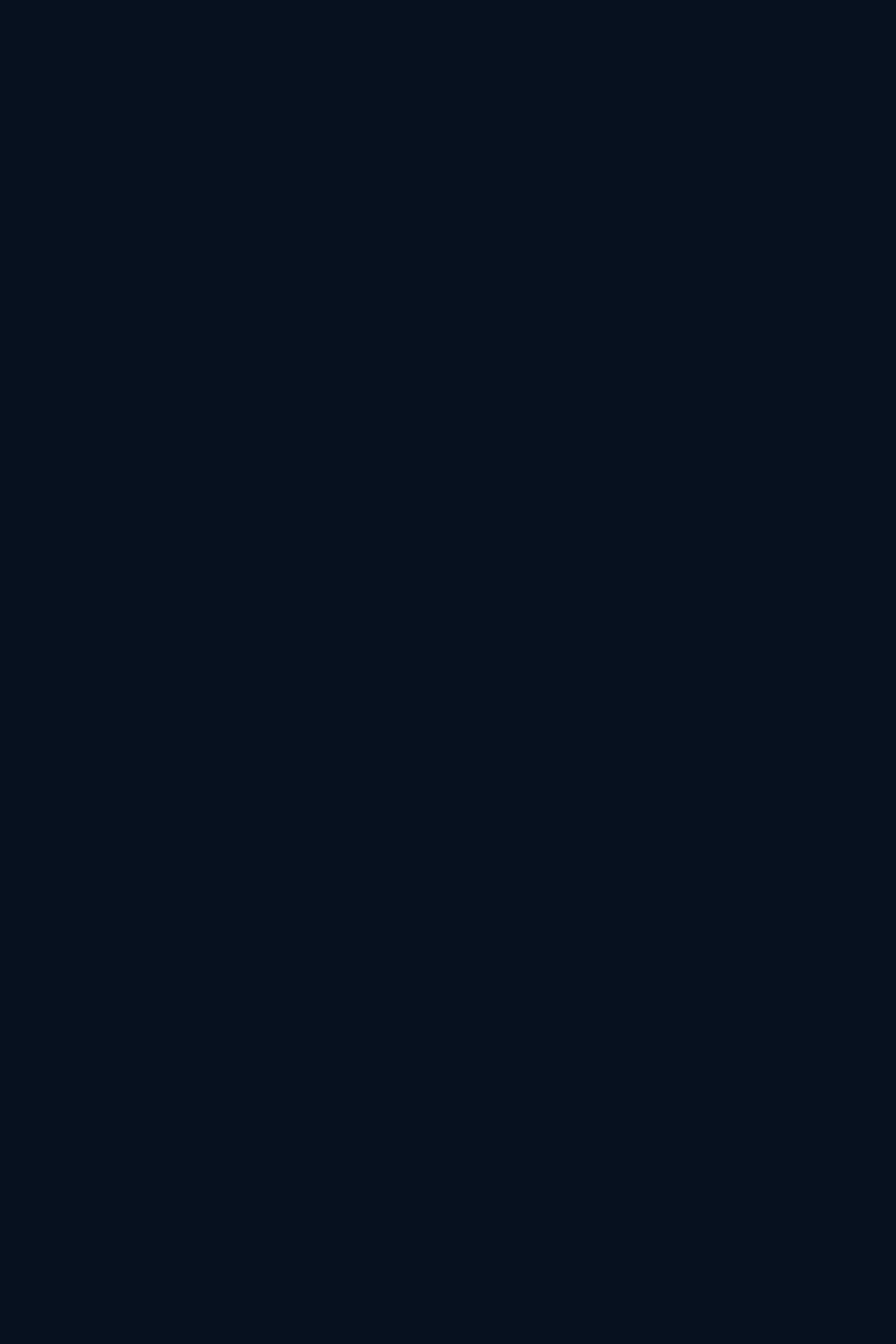
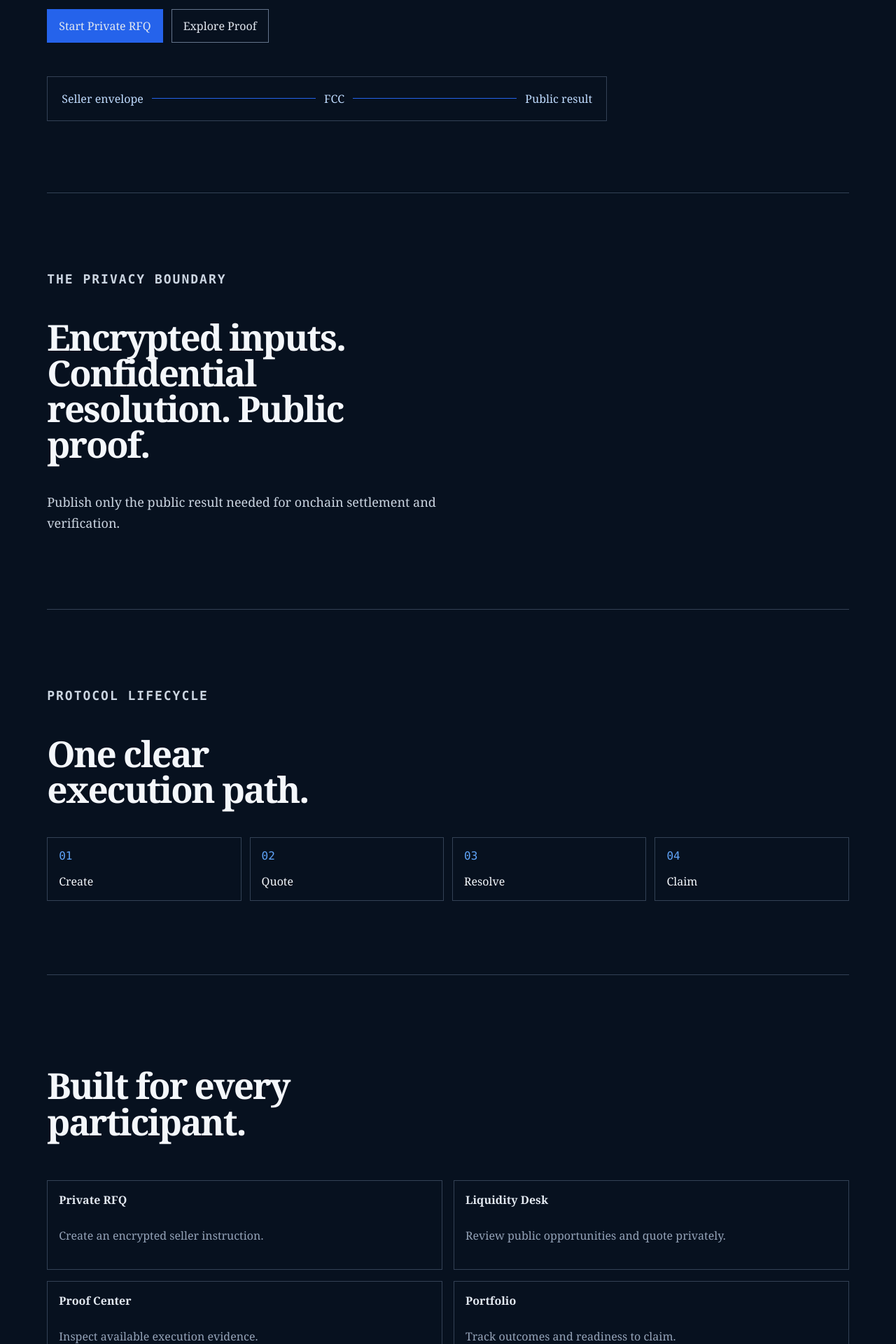
Before and after one commit to kuchikamizake05/HushFlow, a Next.js app in the folder apps/web/: page / in a window 1280 px wide. Shown: the part 800-2720 px from the top of the page at 70% size. Before the commit the page ends 800 px from the top, so only its background shows below. Built offline with nearby package versions, Linux system fonts and the light colour scheme.

Commit message:
feat: build M4B judge-first landing

```diff
--- a/apps/web/app/globals.css
+++ b/apps/web/app/globals.css
@@ -69,3 +69,120 @@ a {
   color: #94a3b8;
   font-size: 0.875rem;
 }
+
+main {
+  margin: 0 auto;
+  max-width: 78rem;
+  padding: clamp(2rem, 6vw, 6rem) clamp(1rem, 4vw, 4rem);
+}
+.hero {
+  min-height: 54vh;
+  padding-block: clamp(2rem, 8vw, 7rem);
+}
+.eyebrow {
+  color: #60a5fa;
+  font-family: ui-monospace, SFMono-Regular, Menlo, monospace;
+  font-size: 0.75rem;
+  font-weight: 700;
+  letter-spacing: 0.11em;
+}
+h1,
+h2 {
+  letter-spacing: -0.04em;
+  max-width: 15ch;
+}
+h1 {
+  font-size: clamp(3rem, 8vw, 7rem);
+  line-height: 0.94;
+  margin-block: 0.75rem 1.5rem;
+}
+h2 {
+  font-size: clamp(2rem, 4vw, 3.5rem);
+  line-height: 1;
+}
+.hero > p:not(.eyebrow),
+.landing-section > p {
+  color: #cbd5e1;
+  font-size: 1.125rem;
+  line-height: 1.65;
+  max-width: 58ch;
+}
+.cta-row {
+  display: flex;
+  flex-wrap: wrap;
+  gap: 0.75rem;
+  margin-top: 2rem;
+}
+.button {
+  border: 1px solid #64748b;
+  color: #e2e8f0;
+  padding: 0.75rem 1rem;
+  text-decoration: none;
+}
+.button--primary {
+  background: #2563eb;
+  border-color: #2563eb;
+}
+.convergence {
+  align-items: center;
+  border: 1px solid #334155;
+  color: #bfdbfe;
+  display: flex;
+  gap: 0.75rem;
+  justify-content: space-between;
+  margin-top: 3rem;
+  max-width: 50rem;
+  padding: 1.25rem;
+}
+.convergence i {
+  background: #2563eb;
+  flex: 1;
+  height: 1px;
+}
+.landing-section {
+  border-top: 1px solid #334155;
+  padding-block: clamp(3rem, 7vw, 6rem);
+}
+.lifecycle {
+  display: grid;
+  gap: 0.75rem;
+  grid-template-columns: repeat(4, minmax(0, 1fr));
+  list-style: none;
+  padding: 0;
+}
+.lifecycle li {
+  border: 1px solid #334155;
+  display: grid;
+  gap: 1rem;
+  padding: 1rem;
+}
+.lifecycle span {
+  color: #60a5fa;
+  font-family: ui-monospace, SFMono-Regular, Menlo, monospace;
+}
+.route-grid {
+  display: grid;
+  gap: 1rem;
+  grid-template-columns: repeat(2, minmax(0, 1fr));
+}
+.route-grid h2 {
+  grid-column: 1 / -1;
+}
+.route-grid a {
+  border: 1px solid #334155;
+  color: #e2e8f0;
+  display: grid;
+  gap: 0.5rem;
+  min-height: 8rem;
+  padding: 1rem;
+  text-decoration: none;
+}
+.route-grid span {
+  color: #94a3b8;
+}
+@media (max-width: 600px) {
+  .lifecycle,
+  .route-grid {
+    grid-template-columns: 1fr;
+  }
+}
--- a/apps/web/app/page.tsx
+++ b/apps/web/app/page.tsx
@@ -1,7 +1,5 @@
+import { LandingPage } from "../src/marketing/landing";
+
 export default function HomePage() {
-  return (
-    <main>
-      <h1>HushFlow</h1>
-    </main>
-  );
+  return <LandingPage />;
 }
--- /dev/null
+++ b/apps/web/src/marketing/encrypted-quote-convergence.tsx
@@ -0,0 +1,11 @@
+export function EncryptedQuoteConvergence() {
+  return (
+    <div aria-hidden="true" className="convergence">
+      <span>Seller envelope</span>
+      <i />
+      <span>FCC</span>
+      <i />
+      <span>Public result</span>
+    </div>
+  );
+}
--- /dev/null
+++ b/apps/web/src/marketing/landing-content.ts
@@ -0,0 +1,12 @@
+export const landingCtas = [
+  { label: "Start Private RFQ", href: "/trade" },
+  { label: "Explore Proof", href: "/proof" },
+] as const;
+
+export const landingCopy = [
+  "Private FXRP execution. Verifiable settlement.",
+  "Keep seller and provider inputs encrypted through confidential computation.",
+  "Publish only the public result needed for onchain settlement and verification.",
+] as const;
+
+export const lifecycleSteps = ["Create", "Quote", "Resolve", "Claim"] as const;
--- /dev/null
+++ b/apps/web/src/marketing/landing.tsx
@@ -0,0 +1,71 @@
+import Link from "next/link";
+
+import { EncryptedQuoteConvergence } from "./encrypted-quote-convergence";
+import { landingCopy, landingCtas, lifecycleSteps } from "./landing-content";
+
+export function LandingPage() {
+  return (
+    <>
+      <section aria-labelledby="hero-title" className="hero">
+        <p className="eyebrow">CONFIDENTIAL FXRP RFQ</p>
+        <h1 id="hero-title">{landingCopy[0]}</h1>
+        <p>{landingCopy[1]}</p>
+        <div className="cta-row">
+          {landingCtas.map((cta) => (
+            <Link
+              className={
+                cta.href === "/trade" ? "button button--primary" : "button"
+              }
+              href={cta.href}
+              key={cta.href}
+            >
+              {cta.label}
+            </Link>
+          ))}
+        </div>
+        <EncryptedQuoteConvergence />
+      </section>
+      <section className="landing-section" aria-labelledby="privacy-title">
+        <p className="eyebrow">THE PRIVACY BOUNDARY</p>
+        <h2 id="privacy-title">
+          Encrypted inputs. Confidential resolution. Public proof.
+        </h2>
+        <p>{landingCopy[2]}</p>
+      </section>
+      <section className="landing-section" aria-labelledby="lifecycle-title">
+        <p className="eyebrow">PROTOCOL LIFECYCLE</p>
+        <h2 id="lifecycle-title">One clear execution path.</h2>
+        <ol className="lifecycle">
+          {lifecycleSteps.map((step, index) => (
+            <li key={step}>
+              <span>{String(index + 1).padStart(2, "0")}</span>
+              {step}
+            </li>
+          ))}
+        </ol>
+      </section>
+      <section
+        className="landing-section route-grid"
+        aria-labelledby="routes-title"
+      >
+        <h2 id="routes-title">Built for every participant.</h2>
+        <Link href="/trade">
+          <strong>Private RFQ</strong>
+          <span>Create an encrypted seller instruction.</span>
+        </Link>
+        <Link href="/liquidity">
+          <strong>Liquidity Desk</strong>
+          <span>Review public opportunities and quote privately.</span>
+        </Link>
+        <Link href="/proof">
+          <strong>Proof Center</strong>
+          <span>Inspect available execution evidence.</span>
+        </Link>
+        <Link href="/portfolio">
+          <strong>Portfolio</strong>
+          <span>Track outcomes and readiness to claim.</span>
+        </Link>
+      </section>
+    </>
+  );
+}
```
Also changed, not shown: 1 other file (tests, documents, lock files or other folders).
